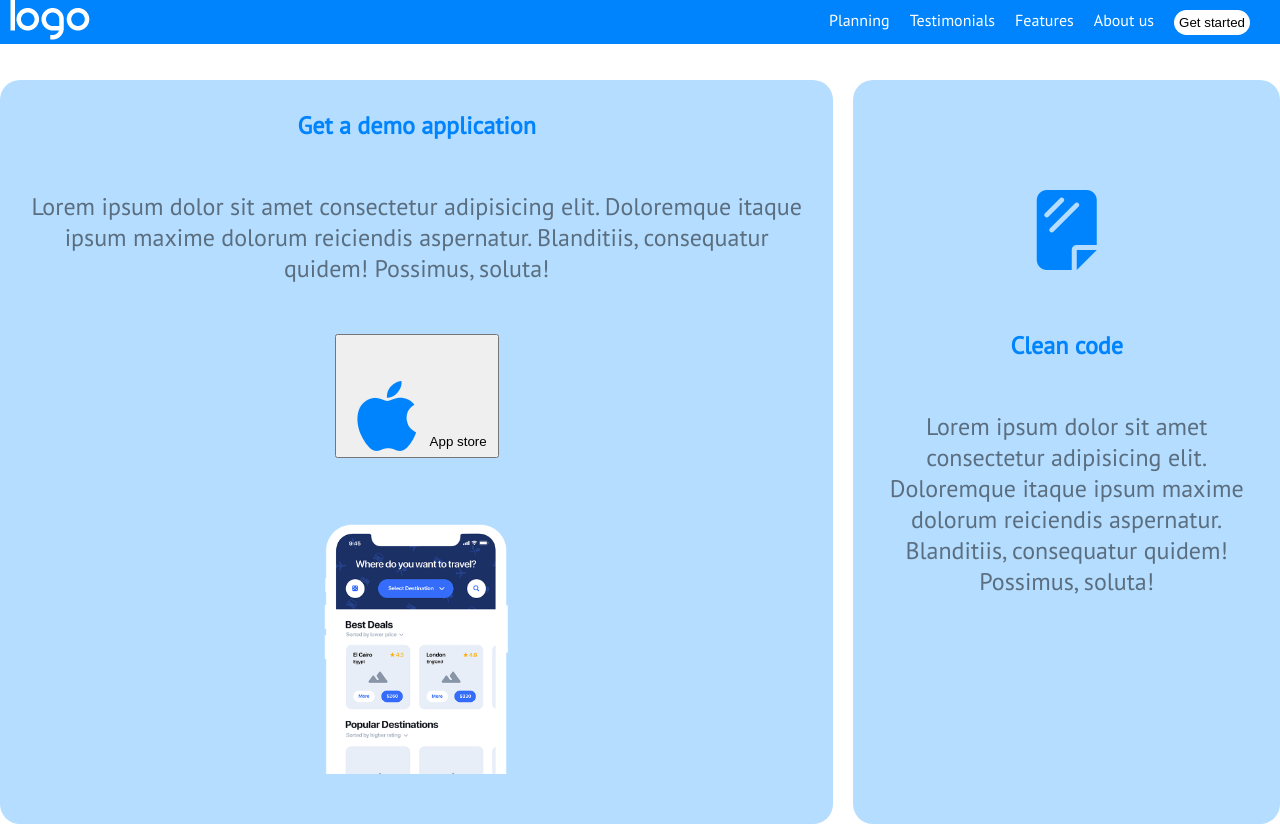
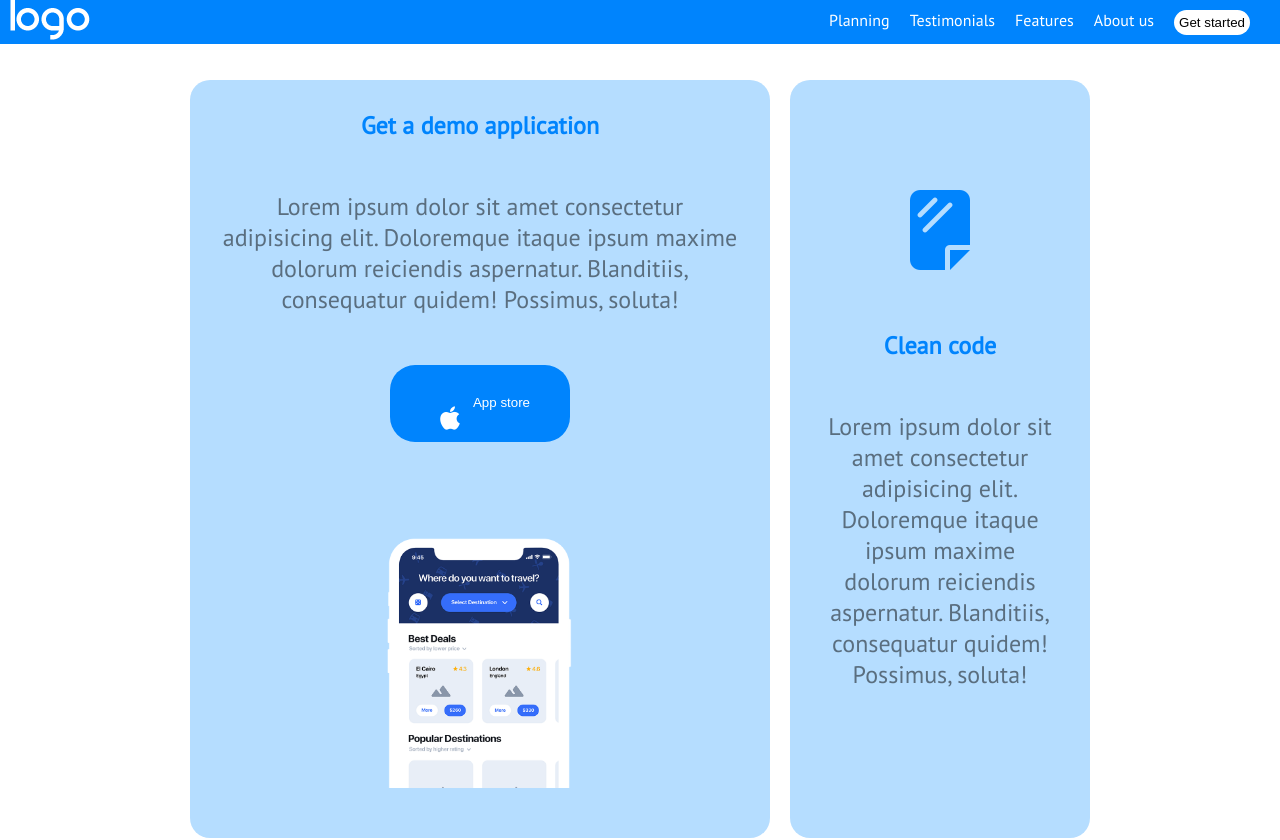
Before and after one commit to AlessandroRamoni/htmlcss-responsive-layout, a plain HTML site: page index.html in a window 1280 px wide. Shown: the top 840 px of the page. Drawn offline with Linux system fonts and the light colour scheme.

Commit message:
editing button apple

```diff
--- a/css/style.css
+++ b/css/style.css
@@ -147,6 +147,23 @@ header .flex .menu i{
 
 .container-first-section div:last-child{
     margin-bottom: 50px;
+}
+
+
+.container-first-section button{
+    color: #ffffff;
+    background-color: #0084fd;
+    padding: 10px 40px;
+    border: 0;
+    border-radius: 25px;
+    margin-bottom: 30px;
+    cursor: pointer;
+}
+
+.container-first-section button i{
+    color: #ffffff;
+    font-size: 2em;
+    vertical-align: middle;
 }
 
 /* SECOND SECTION*/
@@ -541,4 +558,11 @@ footer{
         display: flex;
     }
 
+    .container-first-section{
+        max-width: 900px;
+        margin: 0 auto;
+    }
+
+
+
 }
```
